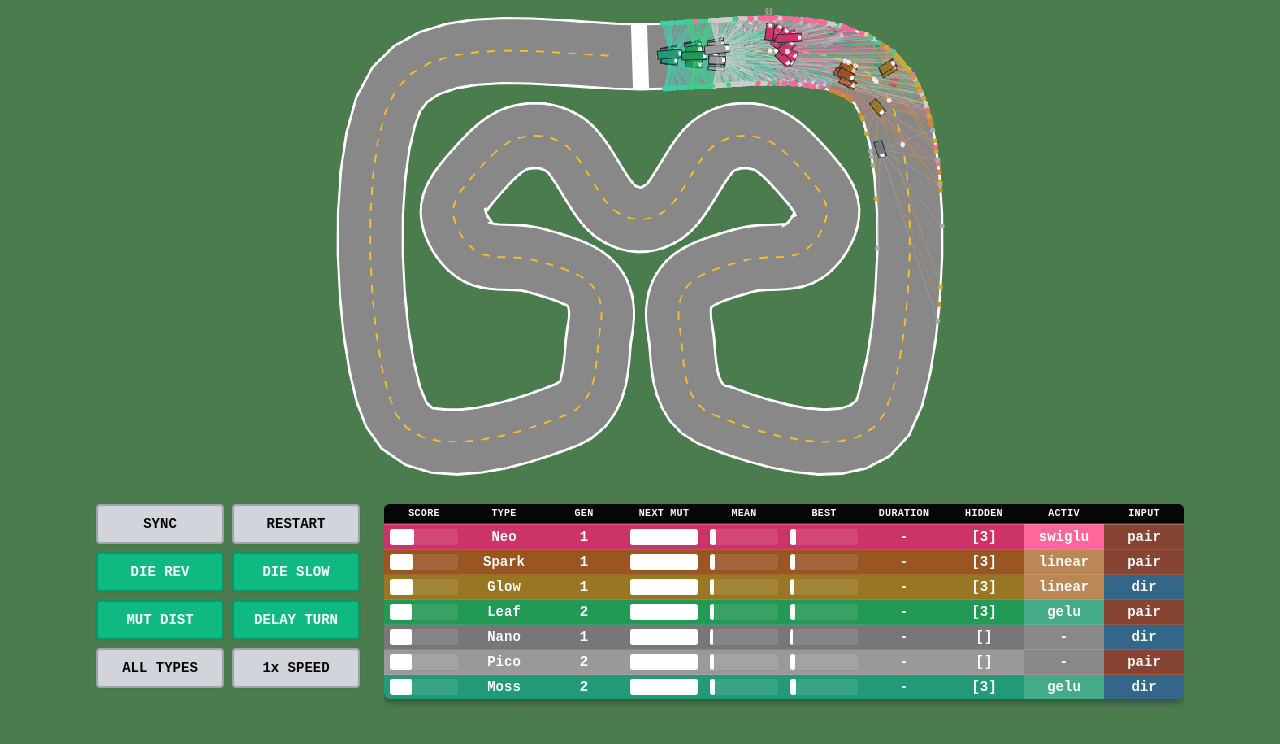
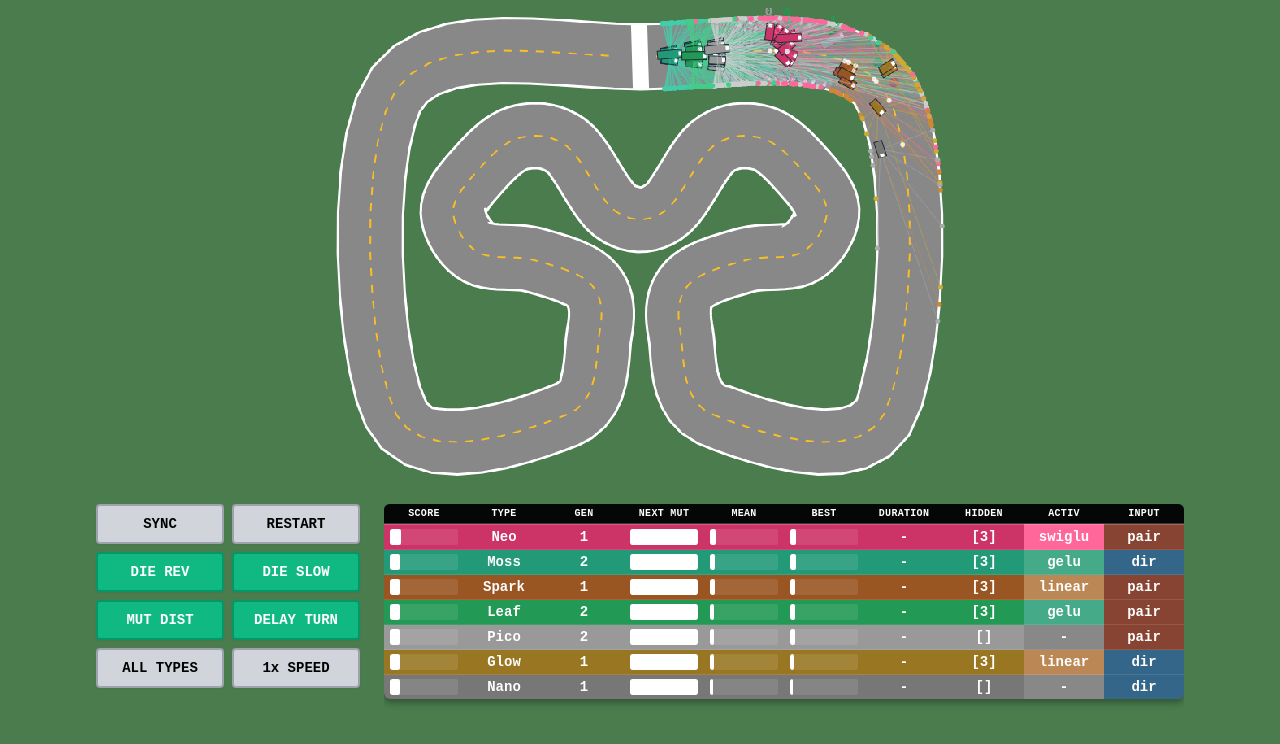
Before and after one commit to niembro64/car-racing-ai, a Vue app: page / in a window 1280 px wide. Shown: the top 744 px of the page. Built offline with nearby package versions, Linux system fonts and the light colour scheme.

Commit message:
pre relative

```diff
--- a/src/components/CarSimulator.vue
+++ b/src/components/CarSimulator.vue
@@ -353,6 +353,8 @@ import {
   POP_AVERAGE_UPDATE_INTERVAL,
   POP_AVERAGE_SAVED_WEIGHT,
   GRAPH_GENERATION_USE_LOG_SCALE,
+  COMPREHENSIVE_SCORE_WEIGHTS,
+  COMPREHENSIVE_SCORE_PARAMS,
   print,
   wp,
 } from '@/config';
@@ -488,44 +490,40 @@ const FIXED_DT = 1 / 60; // 60 Hz physics
  */
 /**
  * Calculate comprehensive score for a car configuration
- * Combines multiple factors: performance, learning efficiency, speed, consistency
+ * Combines multiple factors: lap speed (50%), mean performance (25%), best performance (12.5%), learning efficiency (12.5%)
  * Returns a 0-100 score
  */
 const calculateComprehensiveScore = (shortName: string): number => {
-  // Component 1: Mean Performance (40% weight) - Most important: consistent track completion
-  const meanCompletion = getMeanFitnessPercentRaw(shortName); // 0-100
-  const meanScore = meanCompletion * 0.4;
-
-  // Component 2: Best Performance (20% weight) - Peak capability achieved
-  const bestCompletion = getBestFitnessPercentRaw(shortName); // 0-100
-  const bestScore = bestCompletion * 0.2;
-
-  // Component 3: Learning Efficiency (20% weight) - Fewer generations = better learner
-  const generations = ga.value.getGeneration(shortName);
-  // Penalize 0.5 points per generation (200 generations = 0 efficiency score)
-  const efficiencyRaw = Math.max(0, 100 - generations * 0.5);
-  const efficiencyScore = efficiencyRaw * 0.2;
-
-  // Component 4: Lap Speed Bonus (10% weight) - Reward fast lap times
+  // Component 1: Lap Speed Bonus - Reward fast lap times (highest priority)
   const lapTime = bestLapTimeByConfigId.value.get(shortName);
   let speedScore = 0;
   if (lapTime !== undefined && lapTime !== Infinity) {
-    // 30 second lap = 100 points, 60 second lap = 50 points, etc.
-    const speedRaw = Math.min(100, (30 / lapTime) * 100);
-    speedScore = speedRaw * 0.1;
-  }
-
-  // Component 5: Consistency (10% weight) - How close mean is to best
-  let consistencyScore = 0;
-  if (bestCompletion > 0) {
-    const consistencyRaw = (meanCompletion / bestCompletion) * 100;
-    consistencyScore = consistencyRaw * 0.1;
-  }
+    const speedRaw = Math.min(
+      100,
+      (COMPREHENSIVE_SCORE_PARAMS.referenceLapTime / lapTime) * 100
+    );
+    speedScore = speedRaw * COMPREHENSIVE_SCORE_WEIGHTS.lapSpeedBonus;
+  }
+
+  // Component 2: Mean Performance - Consistent track completion
+  const meanCompletion = getMeanFitnessPercentRaw(shortName); // 0-100
+  const meanScore = meanCompletion * COMPREHENSIVE_SCORE_WEIGHTS.meanPerformance;
+
+  // Component 3: Best Performance - Peak capability achieved
+  const bestCompletion = getBestFitnessPercentRaw(shortName); // 0-100
+  const bestScore = bestCompletion * COMPREHENSIVE_SCORE_WEIGHTS.bestPerformance;
+
+  // Component 4: Learning Efficiency - Fewer generations = better learner
+  const generations = ga.value.getGeneration(shortName);
+  const efficiencyRaw = Math.max(
+    0,
+    100 - generations * COMPREHENSIVE_SCORE_PARAMS.generationPenalty
+  );
+  const efficiencyScore =
+    efficiencyRaw * COMPREHENSIVE_SCORE_WEIGHTS.learningEfficiency;
 
   // Total weighted score (0-100)
-  return (
-    meanScore + bestScore + efficiencyScore + speedScore + consistencyScore
-  );
+  return meanScore + bestScore + efficiencyScore + speedScore;
 };
 
 const compareConfigs = (a: CarBrainConfig, b: CarBrainConfig): number => {
--- a/src/config.ts
+++ b/src/config.ts
@@ -367,3 +367,34 @@ export const GENERATION_MARKERS_MAX_HISTORY = 10; // Keep last N markers per car
 
 // Graph visualization options
 export const GRAPH_GENERATION_USE_LOG_SCALE = true;
+
+// ============================================================================
+// Comprehensive Score Calculation Weights
+// ============================================================================
+// Configurable weights for ranking car brain configurations
+// All weights should sum to 1.0 (100%)
+
+export const COMPREHENSIVE_SCORE_WEIGHTS = {
+  // Lap speed bonus: Reward for fast lap completion times (highest priority)
+  lapSpeedBonus: 0.5, // 50% weight
+
+  // Mean performance: Average completion across recent generations
+  meanPerformance: 0.25, // 25% weight
+
+  // Best performance: Peak capability achieved
+  bestPerformance: 0.125, // 12.5% weight
+
+  // Learning efficiency: How quickly the AI learns (fewer generations = better)
+  learningEfficiency: 0.125, // 12.5% weight
+};
+
+// Parameters for comprehensive score components
+export const COMPREHENSIVE_SCORE_PARAMS = {
+  // Learning efficiency: Generation penalty (points deducted per generation)
+  // Higher penalty = generations matter more
+  generationPenalty: 0.5, // 200 generations = 0 efficiency score
+
+  // Lap speed bonus: Reference time in seconds for perfect score
+  // Lap times at or below this get 100 points, slower times get proportionally less
+  referenceLapTime: 30, // 30 seconds = 100 points
+};
```
